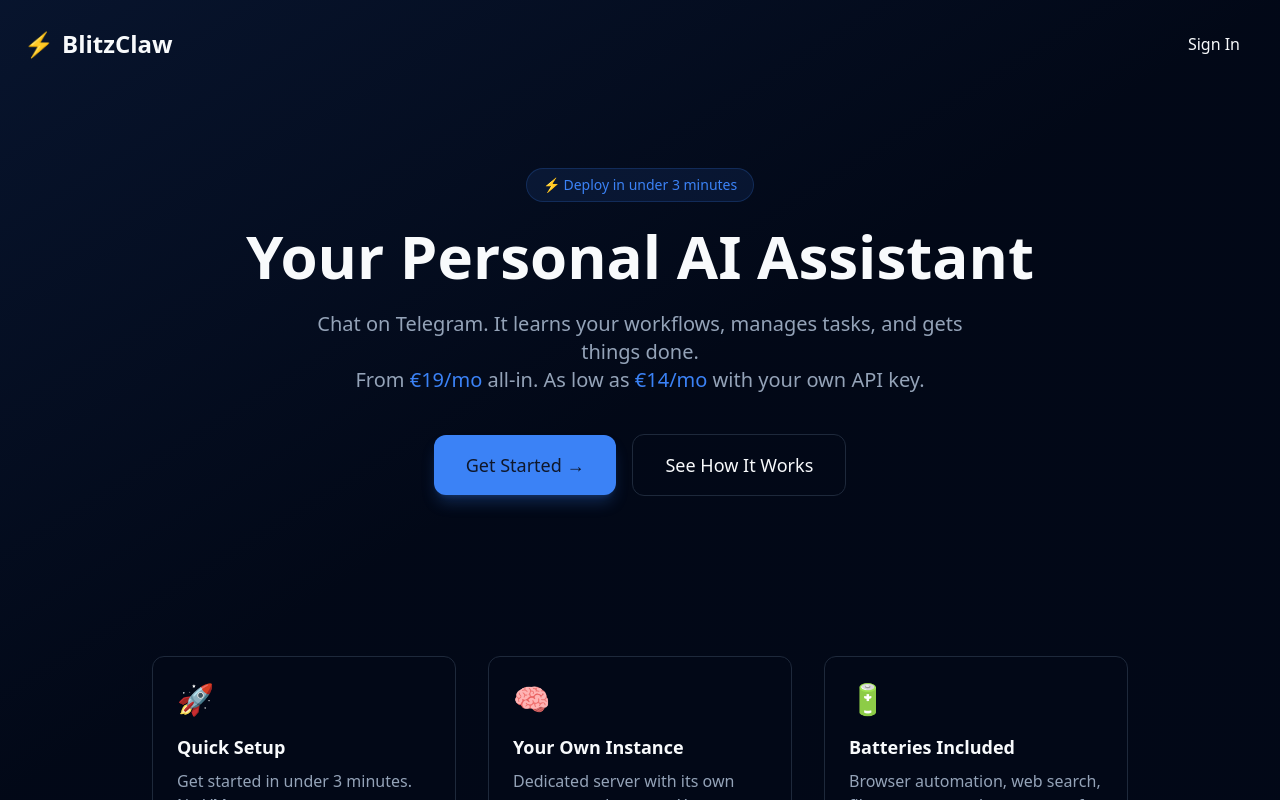
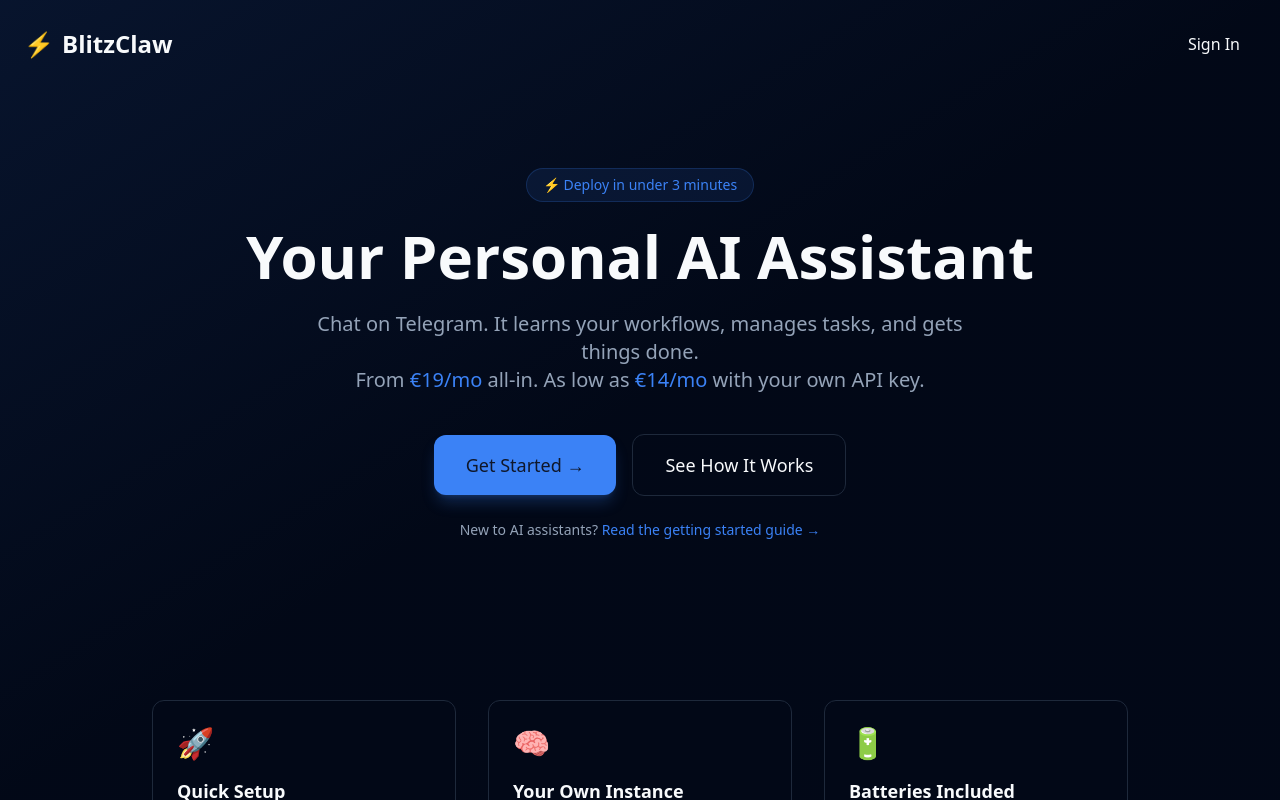
Before and after one commit to philippmuller/blitzclaw, a Next.js app in the folder apps/web/: page / in a window 1280 px wide. Shown: the top 800 px of the page. Built offline with nearby package versions, Linux system fonts and the light colour scheme; no server answers.

Commit message:
feat: add guide link to landing page

```diff
--- a/apps/web/src/app/page.tsx
+++ b/apps/web/src/app/page.tsx
@@ -93,6 +93,12 @@ export default async function Home() {
               See How It Works
             </a>
           </div>
+          <p className="mt-6 text-sm text-muted-foreground">
+            New to AI assistants?{" "}
+            <Link href="/guide" className="text-primary hover:underline">
+              Read the getting started guide →
+            </Link>
+          </p>
         </div>
 
         {/* Features */}
```
